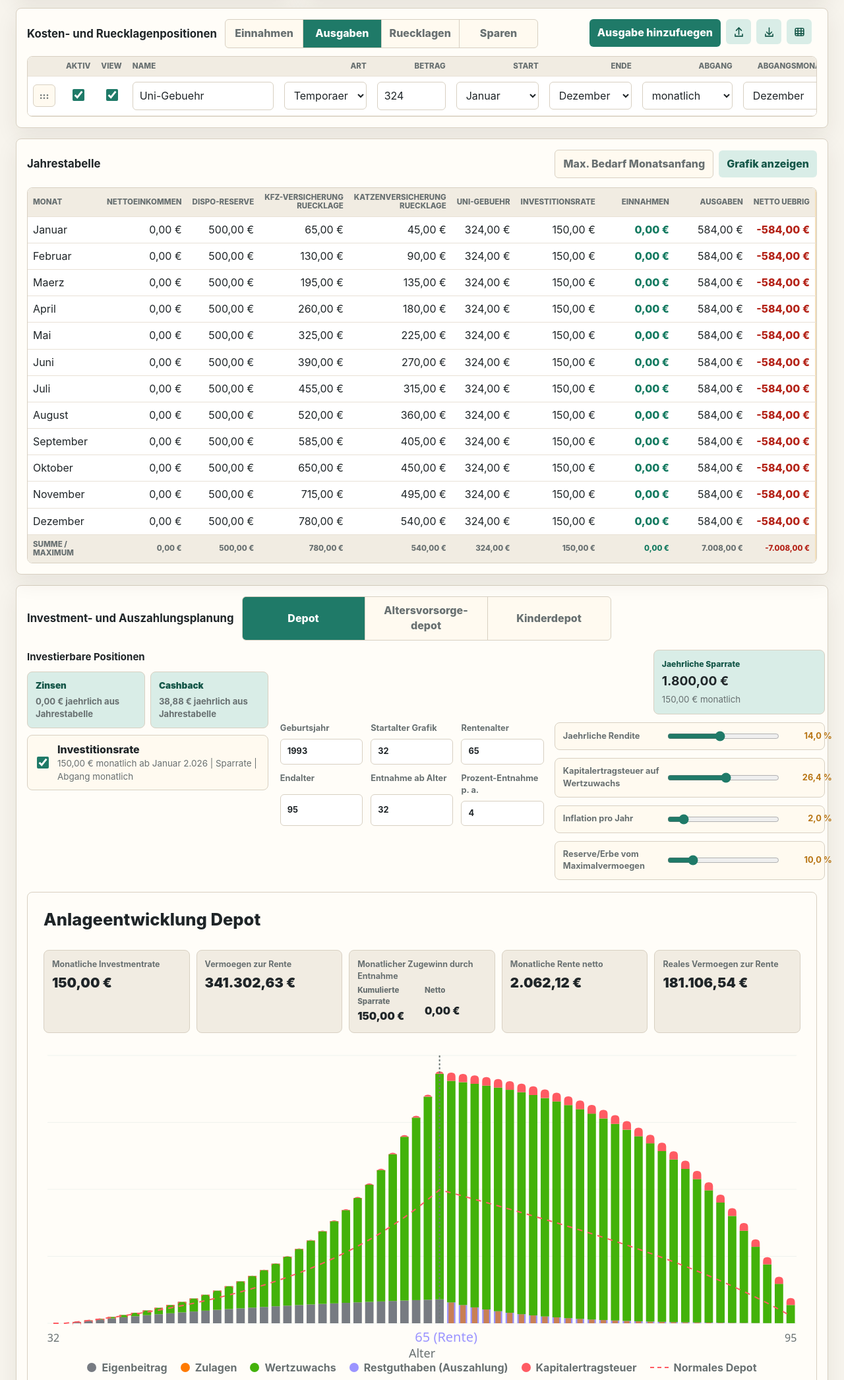
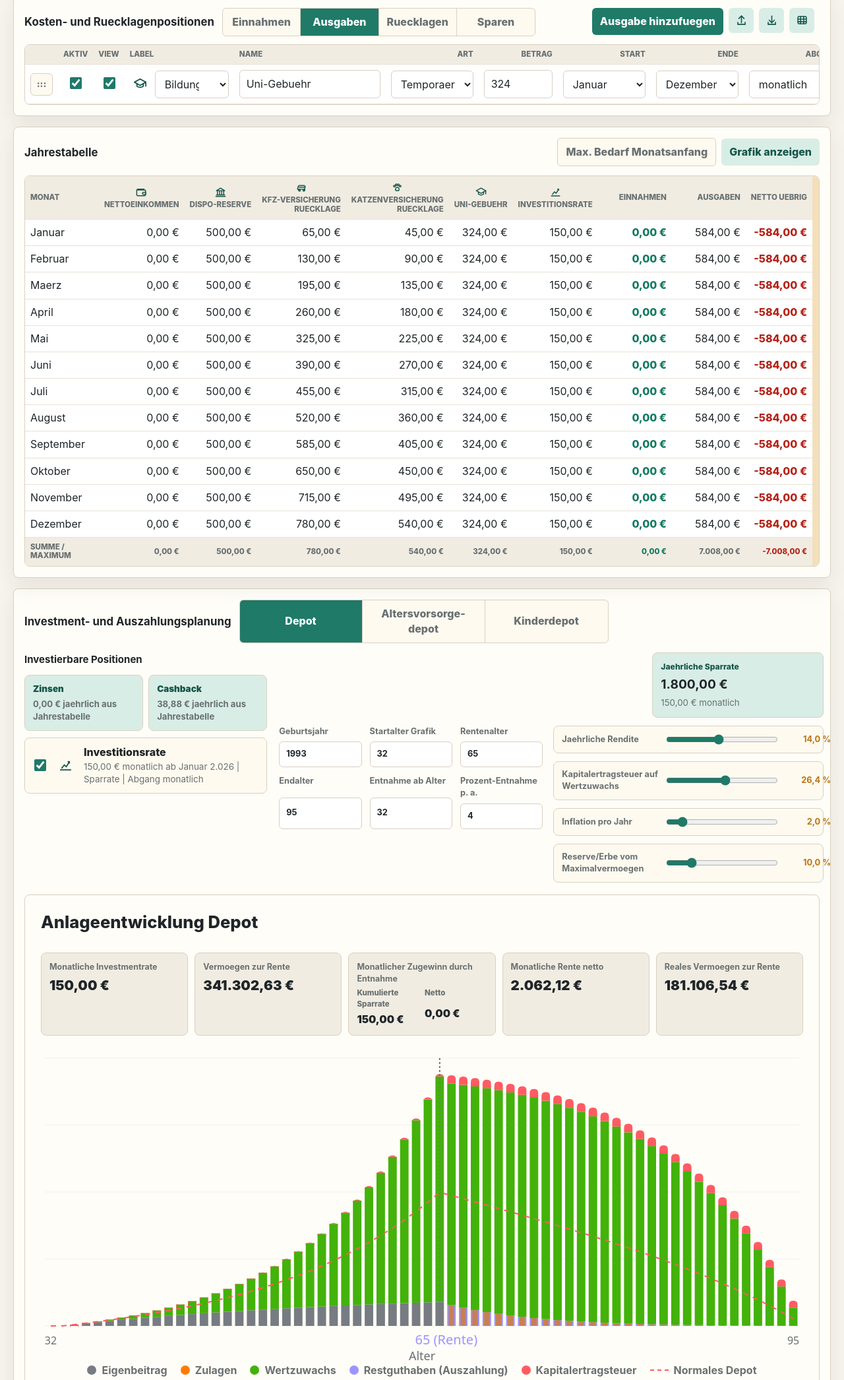
Before and after one commit to kleiveist/BlobFin, a website built with Vite: page frontend/index.html in a window 1280 px wide. Shown: the part 603-2695 px from the top of the page at 66% size. Built offline with nearby package versions, Linux system fonts and the light colour scheme.

Commit message:
🏷️ Add position icon labels

```diff
--- a/frontend/src/data/defaults.ts
+++ b/frontend/src/data/defaults.ts
@@ -40,6 +40,7 @@ export function defaultPositions(): ReservePosition[] {
       active: true,
       visible: true,
       name: "Nettoeinkommen",
+      icon: "wallet",
       type: "incomeMonthly",
       amount: 0,
       startMonth: 1,
@@ -57,6 +58,7 @@ export function defaultPositions(): ReservePosition[] {
       active: true,
       visible: true,
       name: "Dispo-Reserve",
+      icon: "bank",
       type: "fixed",
       amount: 500,
       startMonth: 1,
@@ -74,6 +76,7 @@ export function defaultPositions(): ReservePosition[] {
       active: true,
       visible: true,
       name: "Kfz-Versicherung Ruecklage",
+      icon: "car",
       type: "reserve",
       amount: 65,
       startMonth: 1,
@@ -91,6 +94,7 @@ export function defaultPositions(): ReservePosition[] {
       active: true,
       visible: true,
       name: "Katzenversicherung Ruecklage",
+      icon: "pet",
       type: "reserve",
       amount: 45,
       startMonth: 1,
@@ -108,6 +112,7 @@ export function defaultPositions(): ReservePosition[] {
       active: true,
       visible: true,
       name: "Uni-Gebuehr",
+      icon: "education",
       type: "temporary",
       amount: 324,
       startMonth: 1,
@@ -125,6 +130,7 @@ export function defaultPositions(): ReservePosition[] {
       active: true,
       visible: true,
       name: "Investitionsrate",
+      icon: "investment",
       type: "savings",
       amount: 150,
       startMonth: 1,
--- /dev/null
+++ b/frontend/src/lib/positionIcons.ts
@@ -0,0 +1,177 @@
+import { normalizeHeader } from "./format";
+import { positionFlow } from "./positionKinds";
+import type { ReservePosition } from "../types";
+
+export interface PositionIconDefinition {
+  id: string;
+  label: string;
+  svg: string;
+}
+
+export const DEFAULT_POSITION_ICON = "tag";
+
+export const POSITION_ICONS: PositionIconDefinition[] = [
+  {
+    id: "tag",
+    label: "Allgemein",
+    svg: '<path d="M4 11.5V5h6.5L20 14.5 14.5 20 4 11.5Z"/><path d="M7.7 8h.1"/>'
+  },
+  {
+    id: "wallet",
+    label: "Geldboerse",
+    svg: '<path d="M4 7.5h14a2 2 0 0 1 2 2v7a2 2 0 0 1-2 2H5.5A2.5 2.5 0 0 1 3 16V8.5A2.5 2.5 0 0 1 5.5 6H17"/><path d="M16 12h4v4h-4a2 2 0 0 1 0-4Z"/>'
+  },
+  {
+    id: "coins",
+    label: "Einnahme",
+    svg: '<ellipse cx="8" cy="7" rx="4" ry="2.3"/><path d="M4 7v4c0 1.3 1.8 2.3 4 2.3s4-1 4-2.3V7"/><path d="M12 10.5c2.3.1 4 1 4 2.3 0 1.4-1.8 2.4-4 2.4-.8 0-1.6-.1-2.2-.4"/><path d="M8 13.2v3.1c0 1.3 1.8 2.3 4 2.3s4-1 4-2.3v-3.5"/>'
+  },
+  {
+    id: "receipt",
+    label: "Ausgabe",
+    svg: '<path d="M6 4h12v16l-2-1.2-2 1.2-2-1.2-2 1.2-2-1.2L6 20V4Z"/><path d="M9 8h6"/><path d="M9 12h6"/><path d="M9 16h4"/>'
+  },
+  {
+    id: "shield",
+    label: "Versicherung",
+    svg: '<path d="M12 3 19 6v5.2c0 4.4-2.9 7.5-7 9.8-4.1-2.3-7-5.4-7-9.8V6l7-3Z"/><path d="m8.7 12 2.1 2.1 4.5-4.7"/>'
+  },
+  {
+    id: "car",
+    label: "Auto",
+    svg: '<path d="M6.5 15h11l1.2-4.2A2.5 2.5 0 0 0 16.3 8H7.7a2.5 2.5 0 0 0-2.4 1.8L4 15h2.5Z"/><path d="M6 15v2.5"/><path d="M18 15v2.5"/><circle cx="8" cy="17" r="1.5"/><circle cx="16" cy="17" r="1.5"/><path d="M7 11h10"/>'
+  },
+  {
+    id: "home",
+    label: "Wohnen",
+    svg: '<path d="m4 11 8-7 8 7"/><path d="M6 10v10h12V10"/><path d="M10 20v-6h4v6"/>'
+  },
+  {
+    id: "energy",
+    label: "Energie",
+    svg: '<path d="M13 2 5 13h6l-1 9 9-13h-6l0-7Z"/>'
+  },
+  {
+    id: "phone",
+    label: "Telefon",
+    svg: '<rect x="7" y="3" width="10" height="18" rx="2"/><path d="M10 6h4"/><path d="M11.5 18h1"/>'
+  },
+  {
+    id: "food",
+    label: "Lebensmittel",
+    svg: '<path d="M6 4v7"/><path d="M9 4v7"/><path d="M4.5 4v5.5A3 3 0 0 0 7.5 12v8"/><path d="M15 4c2 1.6 3 3.7 3 6.5V20"/><path d="M15 4v9h3"/>'
+  },
+  {
+    id: "health",
+    label: "Gesundheit",
+    svg: '<path d="M12 20s-7-4.2-7-10a4 4 0 0 1 7-2.6A4 4 0 0 1 19 10c0 5.8-7 10-7 10Z"/><path d="M9 12h6"/><path d="M12 9v6"/>'
+  },
+  {
+    id: "pet",
+    label: "Tier",
+    svg: '<circle cx="6.5" cy="9" r="1.6"/><circle cx="10" cy="6.5" r="1.6"/><circle cx="14" cy="6.5" r="1.6"/><circle cx="17.5" cy="9" r="1.6"/><path d="M8.5 15.5c0-2 1.6-4 3.5-4s3.5 2 3.5 4c0 1.5-1.1 2.5-2.4 2.1-.7-.2-1.5-.2-2.2 0-1.3.4-2.4-.6-2.4-2.1Z"/>'
+  },
+  {
+    id: "education",
+    label: "Bildung",
+    svg: '<path d="m3 9 9-5 9 5-9 5-9-5Z"/><path d="M7 11.5v4c2.8 2 7.2 2 10 0v-4"/><path d="M21 9v6"/>'
+  },
+  {
+    id: "investment",
+    label: "Investment",
+    svg: '<path d="M4 19h16"/><path d="M6 16l4-5 3 3 5-8"/><path d="M16 6h2v2"/>'
+  },
+  {
+    id: "bank",
+    label: "Bank",
+    svg: '<path d="m4 9 8-5 8 5H4Z"/><path d="M6 9v8"/><path d="M10 9v8"/><path d="M14 9v8"/><path d="M18 9v8"/><path d="M4 17h16"/><path d="M3 20h18"/>'
+  },
+  {
+    id: "calendar",
+    label: "Ruecklage",
+    svg: '<rect x="4" y="5" width="16" height="15" rx="2"/><path d="M8 3v4"/><path d="M16 3v4"/><path d="M4 10h16"/><path d="M8 14h3"/><path d="M13 14h3"/>'
+  },
+  {
+    id: "tax",
+    label: "Steuer",
+    svg: '<path d="M7 3h7l4 4v14H7V3Z"/><path d="M14 3v5h4"/><path d="M9 13h6"/><path d="M9 17h4"/>'
+  },
+  {
+    id: "travel",
+    label: "Reise",
+    svg: '<path d="M3 13h18"/><path d="M6 17h12"/><path d="M8 13l-3-5h3l3 5"/><path d="M15 13l3-5h-3l-3 5"/>'
+  },
+  {
+    id: "child",
+    label: "Kind",
+    svg: '<circle cx="12" cy="7" r="3"/><path d="M6.5 21c.6-4.1 2.4-7 5.5-7s4.9 2.9 5.5 7"/><path d="M9 11c1.8 1.2 4.2 1.2 6 0"/>'
+  },
+  {
+    id: "gift",
+    label: "Geschenk",
+    svg: '<path d="M4 10h16v10H4V10Z"/><path d="M12 10v10"/><path d="M4 14h16"/><path d="M8.5 10C6 8.8 6 5 8.5 5 10.2 5 11.2 7.2 12 10"/><path d="M15.5 10C18 8.8 18 5 15.5 5 13.8 5 12.8 7.2 12 10"/>'
+  },
+  {
+    id: "card",
+    label: "Karte",
+    svg: '<rect x="3" y="6" width="18" height="12" rx="2"/><path d="M3 10h18"/><path d="M7 15h4"/>'
+  },
+  {
+    id: "cashback",
+    label: "Cashback",
+    svg: '<path d="M7 7h9a4 4 0 1 1 0 8H9"/><path d="m9 11-4 4 4 4"/><path d="M5 15h11"/><path d="M12 7l2-3 2 3"/>'
+  },
+  {
+    id: "interest",
+    label: "Zinsen",
+    svg: '<circle cx="8" cy="8" r="2"/><circle cx="16" cy="16" r="2"/><path d="m18 6-12 12"/>'
+  }
+];
+
+export function normalizePositionIcon(value: unknown, fallback = DEFAULT_POSITION_ICON): string {
+  const icon = String(value ?? "");
+  if (POSITION_ICONS.some((item) => item.id === icon)) return icon;
+  const normalizedIcon = normalizeHeader(icon);
+  const labelMatch = POSITION_ICONS.find((item) => normalizeHeader(item.label) === normalizedIcon);
+  return labelMatch?.id ?? fallback;
+}
+
+export function positionIconLabel(iconId: string): string {
+  return POSITION_ICONS.find((icon) => icon.id === iconId)?.label ?? "Allgemein";
+}
+
+export function positionIconSvg(iconId: string, className = "position-icon-svg"): string {
+  const icon = POSITION_ICONS.find((item) => item.id === normalizePositionIcon(iconId)) ?? POSITION_ICONS[0];
+  return `
+    <svg class="${className}" viewBox="0 0 24 24" aria-hidden="true" focusable="false">
+      ${icon.svg}
+    </svg>
+  `;
+}
+
+export function defaultPositionIconForPosition(
+  position: Pick<ReservePosition, "flow" | "type" | "name">
+): string {
+  const name = normalizeHeader(position.name);
+  if (/(auto|kfz|fahrzeug|wagen)/.test(name)) return "car";
+  if (/(versicherung|schutz|haftpflicht)/.test(name)) return "shield";
+  if (/(katze|hund|tier|pet)/.test(name)) return "pet";
+  if (/(uni|schule|bildung|studium|kurs)/.test(name)) return "education";
+  if (/(invest|depot|etf|sparrate|anlage)/.test(name)) return "investment";
+  if (/(miete|wohnung|haus|wohnen|immobilie)/.test(name)) return "home";
+  if (/(strom|gas|energie|heizung)/.test(name)) return "energy";
+  if (/(telefon|internet|handy|mobilfunk)/.test(name)) return "phone";
+  if (/(essen|lebensmittel|supermarkt|food)/.test(name)) return "food";
+  if (/(arzt|gesund|medizin|apotheke)/.test(name)) return "health";
+  if (/(steuer|finanzamt)/.test(name)) return "tax";
+  if (/(reise|urlaub|flug|bahn)/.test(name)) return "travel";
+  if (/(kind|kita|schule)/.test(name)) return "child";
+  if (/(geschenk|geburtstag|weihnachten)/.test(name)) return "gift";
+  if (/(karte|kredit|visa|mastercard)/.test(name)) return "card";
+  if (/(bank|dispo|konto)/.test(name)) return "bank";
+  if (positionFlow(position) === "income") return "wallet";
+  if (position.type === "savings") return "investment";
+  if (position.type === "reserve") return "calendar";
+  if (position.type === "fixed") return "bank";
+  return "receipt";
+}
--- a/frontend/src/main.ts
+++ b/frontend/src/main.ts
@@ -31,6 +31,7 @@ import {
   typeForFlow,
   type PositionTableMode
 } from "./lib/positionKinds";
+import { defaultPositionIconForPosition, normalizePositionIcon, positionIconSvg } from "./lib/positionIcons";
 import { loadState, resetStoredState, saveState } from "./lib/storage";
 import type {
   AppState,
@@ -43,7 +44,7 @@ import type {
   ThemeMode
 } from "./types";
 import { drawInvestmentChart } from "./views/investmentChart";
-import { monthSelect, payoutSelect, positionTypeSelect, renderAppShell } from "./views/templates";
+import { monthSelect, payoutSelect, positionIconSelect, positionTypeSelect, renderAppShell } from "./views/templates";
 
 const root = requireRootElement();
 const INTEREST_INVESTMENT_POSITION_ID = "__account-interest-investment";
@@ -88,6 +89,7 @@ interface ReserveChartTotals {
 interface ReserveChartPosition {
   id: string;
   name: string;
+  icon: string;
   total: number;
   category: Exclude<ReserveChartCategory, "all">;
 }
@@ -443,7 +445,7 @@ function renderPositions(): void {
   if (!positions.length) {
     body.innerHTML = `
       <tr>
-        <td class="position-empty" colspan="${selectedPositionMode === "income" ? 13 : 14}">
+        <td class="position-empty" colspan="${selectedPositionMode === "income" ? 14 : 15}">
           Noch keine ${positionModeEmptyLabel(selectedPositionMode)} angelegt.
         </td>
       </tr>
@@ -465,7 +467,8 @@ function renderPositions(): void {
           <td class="check-cell"><input type="checkbox" data-position-id="${position.id}" data-position-field="visible" ${
             position.visible ? "checked" : ""
           } /></td>
-          <td><input class="name-input" value="${escapeHtml(position.name)}" data-position-id="${
+          <td class="label-cell">${positionIconSelect(position)}</td>
+          <td class="name-cell"><input class="name-input" value="${escapeHtml(position.name)}" data-position-id="${
             position.id
           }" data-position-field="name" /></td>
           <td>${positionTypeSelect(position)}</td>
@@ -543,7 +546,8 @@ function renderPositionTableHead(): void {
       <th class="reorder-col"></th>
       <th>Aktiv</th>
       <th>View</th>
-      <th>Name</th>
+      <th class="label-col">Label</th>
+      <th class="name-col">Name</th>
       <th>Art</th>
       <th class="amount-col">Betrag</th>
       ${dateHeaders}
@@ -596,7 +600,7 @@ function renderResultTable(summary: ReturnType<typeof calculateReserveSummary>):
   head.innerHTML = `
     <tr>
       <th class="month-col">Monat</th>
-      ${summary.visiblePositions.map((position) => `<th>${makeHeaderLabel(position.name)}</th>`).join("")}
+      ${summary.visiblePositions.map((position) => `<th>${positionHeaderLabel(position)}</th>`).join("")}
       <th class="result-compact-col">Einnahmen</th>
       <th class="result-compact-col">Ausgaben</th>
       <th>Netto uebrig</th>
@@ -644,6 +648,15 @@ function renderResultTable(summary: ReturnType<typeof calculateReserveSummary>):
 
 function positionFooterValue(position: ReservePosition, summary: ReturnType<typeof calculateReserveSummary>): number {
   return calculateYearTableFooterValue(position, summary.rows, state.settings.year);
+}
+
+function positionHeaderLabel(position: ReservePosition): string {
+  return `
+    <span class="result-position-heading">
+      ${positionIconSvg(normalizePositionIcon(position.icon))}
+      <span>${makeHeaderLabel(position.name)}</span>
+    </span>
+  `;
 }
 
 function renderReserveChartPopup(summary: ReturnType<typeof calculateReserveSummary>): void {
@@ -911,7 +924,7 @@ function reserveChartPositions(): ReserveChartPosition[] {
     .map((position) => {
       const category = reservePositionCategory(position);
       const total = reservePositionYearValue(position);
-      return { id: position.id, name: position.name, total, category };
+      return { id: position.id, name: position.name, icon: normalizePositionIcon(position.icon), total, category };
     })
     .filter((position) => position.total > 0.01)
     .filter((position) => reserveChartCategory === "all" || position.category === reserveChartCategory)
@@ -1003,7 +1016,10 @@ function reserveChartPositionButton(position: ReserveChartPosition): string {
       data-reserve-position-id="${escapeHtml(position.id)}"
       aria-pressed="${active}"
     >
-      <span>${escapeHtml(position.name)}</span>
+      <span class="reserve-chart-position-title">
+        ${positionIconSvg(position.icon)}
+        <span>${escapeHtml(position.name)}</span>
+      </span>
       <strong>${money(position.total)}</strong>
       <small>${labelForType(state.positions.find((item) => item.id === position.id)?.type || "temporary")}</small>
     </button>
@@ -1072,6 +1088,7 @@ function renderInvestmentIncludeList(summary: ReturnType<typeof calculateReserve
       return `
         <label class="include-item">
           <input type="checkbox" data-include-position="${position.id}" ${checked} />
+          <span class="include-icon">${positionIconSvg(normalizePositionIcon(position.icon))}</span>
           <span>
             <span class="include-name">${escapeHtml(position.name)} ${inactive}</span>
             <span class="include-amount">${escapeHtml(investmentPositionSubtitle(position))}</span>
@@ -1549,10 +1566,14 @@ function updatePosition(id: string, field: keyof ReservePosition, value: string
       case "name":
         next.name = String(value);
         break;
+      case "icon":
+        next.icon = normalizePositionIcon(value, defaultPositionIconForPosition(next));
+        break;
       case "flow":
         if (value === "income" || value === "expense") {
           next.flow = value;
           next.type = value === "income" ? "incomeMonthly" : "temporary";
+          next.icon = defaultPositionIconForPosition(next);
           next.interestBearing = false;
           next.cashback = false;
         }
@@ -1613,6 +1634,7 @@ function sanitizePosition(position: ReservePosition, fallbackYear: number): Rese
     active: Boolean(position.active),
     visible: Boolean(position.visible),
     name: String(position.name || "Position"),
+    icon: normalizePositionIcon(position.icon, defaultPositionIconForPosition({ ...position, flow, type })),
     type,
     amount: Math.max(0, finiteNumber(position.amount, 0)),
     startMonth,
@@ -1650,15 +1672,19 @@ function addPosition(): void {
   const isIncome = selectedPositionMode === "income";
   const isReserve = selectedPositionMode === "reserve";
   const isSavings = selectedPositionMode === "savings";
+  const flow = isIncome ? "income" : "expense";
+  const name = isIncome ? "Neue Einnahme" : isReserve ? "Neue Ruecklage" : isSavings ? "Neue Sparrate" : "Neue Ausgabe";
+  const type = isIncome ? "incomeMonthly" : isReserve ? "reserve" : isSavings ? "savings" : "temporary";
   state.positions = [
     ...state.positions,
     {
       id: createId(),
-      flow: isIncome ? "income" : "expense",
+      flow,
       active: true,
       visible: true,
-      name: isIncome ? "Neue Einnahme" : isReserve ? "Neue Ruecklage" : isSavings ? "Neue Sparrate" : "Neue Ausgabe",
-      type: isIncome ? "incomeMonthly" : isReserve ? "reserve" : isSavings ? "savings" : "temporary",
+      name,
+      icon: defaultPositionIconForPosition({ flow, type, name }),
+      type,
       amount: 0,
       startMonth: 1,
       endMonth: 12,
@@ -2287,6 +2313,7 @@ function virtualInvestmentPosition(id: string, name: string, amount: number): Re
     flow: "expense",
     active: true,
     name,
+    icon: id === INTEREST_INVESTMENT_POSITION_ID ? "interest" : "cashback",
     type: "savings",
     amount,
     startMonth: 1,
--- a/frontend/src/styles.css
+++ b/frontend/src/styles.css
@@ -87,9 +87,9 @@ button {
   align-items: end;
   justify-content: space-between;
   gap: 24px;
-  max-width: 1680px;
+  max-width: 1900px;
   margin: 0 auto;
-  padding: 30px 24px 16px;
+  padding: 30px 20px 16px;
 }
 
 .eyebrow {
@@ -127,14 +127,14 @@ h3 {
 .app-main {
   display: grid;
   gap: 16px;
-  max-width: 1680px;
+  max-width: 1900px;
   margin: 0 auto;
-  padding: 0 24px 42px;
+  padding: 0 20px 42px;
 }
 
 .workspace-grid {
   display: grid;
-  grid-template-columns: minmax(280px, 420px) minmax(0, 1fr);
+  grid-template-columns: minmax(260px, 380px) minmax(0, 1fr);
   gap: 16px;
 }
 
@@ -752,6 +752,19 @@ button:focus-visible {
   font-weight: 900;
 }
 
+.reserve-chart-position-title {
+  display: grid;
+  grid-template-columns: 28px minmax(0, 1fr);
+  gap: 8px;
+  align-items: center;
+}
+
+.reserve-chart-position-title .position-icon-svg {
+  width: 22px;
+  height: 22px;
+  color: var(--accent-strong);
+}
+
 .reserve-chart-position strong {
   color: var(--muted);
 }
@@ -936,9 +949,50 @@ th:first-child {
   text-align: left;
 }
 
-.position-table td:nth-child(4),
-.position-table th:nth-child(4) {
+.position-table .label-cell,
+.position-table .label-col,
+.position-table .name-cell,
+.position-table .name-col {
   text-align: left;
+}
+
+.label-col,
+.label-cell {
+  width: 166px;
+  min-width: 166px;
+}
+
+.position-label-control {
+  display: grid;
+  grid-template-columns: 30px minmax(104px, 1fr);
+  gap: 8px;
+  align-items: center;
+}
+
+.position-icon-preview,
+.include-icon {
+  display: inline-flex;
+  align-items: center;
+  justify-content: center;
+  width: 32px;
+  height: 32px;
+  color: var(--accent-strong);
+}
+
+.position-icon-svg {
+  width: 23px;
+  height: 23px;
+  overflow: visible;
+  fill: none;
+  stroke: currentColor;
+  stroke-width: 1.85;
+  stroke-linecap: round;
+  stroke-linejoin: round;
+}
+
+.position-icon-select {
+  min-width: 104px;
+  padding-right: 28px;
 }
 
 .reorder-col,
@@ -1105,6 +1159,19 @@ tfoot th {
   display: block;
 }
 
+.result-position-heading {
+  display: inline-grid;
+  justify-items: center;
+  gap: 3px;
+  min-width: 54px;
+}
+
+.result-position-heading .position-icon-svg {
+  width: 19px;
+  height: 19px;
+  color: var(--accent-strong);
+}
+
 .icon-button {
   width: 34px;
   height: 34px;
@@ -1291,13 +1358,17 @@ tfoot th {
 
 .include-item {
   display: grid;
-  grid-template-columns: auto minmax(0, 1fr);
+  grid-template-columns: auto 34px minmax(0, 1fr);
   gap: 10px;
   align-items: center;
   border: 1px solid var(--border);
   border-radius: 8px;
   background: var(--surface-soft);
   padding: 10px;
+}
+
+.include-icon {
+  color: var(--accent-strong);
 }
 
 .include-empty {
--- a/frontend/src/types.ts
+++ b/frontend/src/types.ts
@@ -12,6 +12,7 @@ export interface ReservePosition {
   active: boolean;
   visible: boolean;
   name: string;
+  icon?: string;
   type: PositionType;
   amount: number;
   startMonth: number;
--- a/frontend/src/views/templates.ts
+++ b/frontend/src/views/templates.ts
@@ -1,5 +1,6 @@
 import { MONTHS } from "../data/defaults";
 import { labelForPayout } from "../lib/format";
+import { normalizePositionIcon, POSITION_ICONS, positionIconSvg } from "../lib/positionIcons";
 import { positionFlow } from "../lib/positionKinds";
 import type { InvestmentSettings, ReservePosition } from "../types";
 
@@ -324,6 +325,25 @@ export function positionTypeSelect(position: ReservePosition): string {
   `;
 }
 
+export function positionIconSelect(position: ReservePosition): string {
+  const icon = normalizePositionIcon(position.icon);
+  return `
+    <div class="position-label-control">
+      <span class="position-icon-preview" aria-hidden="true">${positionIconSvg(icon)}</span>
+      <select
+        class="position-icon-select"
+        data-position-id="${position.id}"
+        data-position-field="icon"
+        aria-label="Positionslabel"
+      >
+        ${POSITION_ICONS.map(
+          (item) => `<option value="${item.id}" ${item.id === icon ? "selected" : ""}>${item.label}</option>`
+        ).join("")}
+      </select>
+    </div>
+  `;
+}
+
 export function payoutSelect(position: ReservePosition): string {
   const flow = positionFlow(position);
   if (flow === "income") {
```
Also changed, not shown: frontend/src/lib/csv.ts (+8 -0 lines), frontend/src/lib/storage.ts (+7 -1 lines), frontend/src/tests/reserveCalculator.test.ts (+4 -0 lines).
